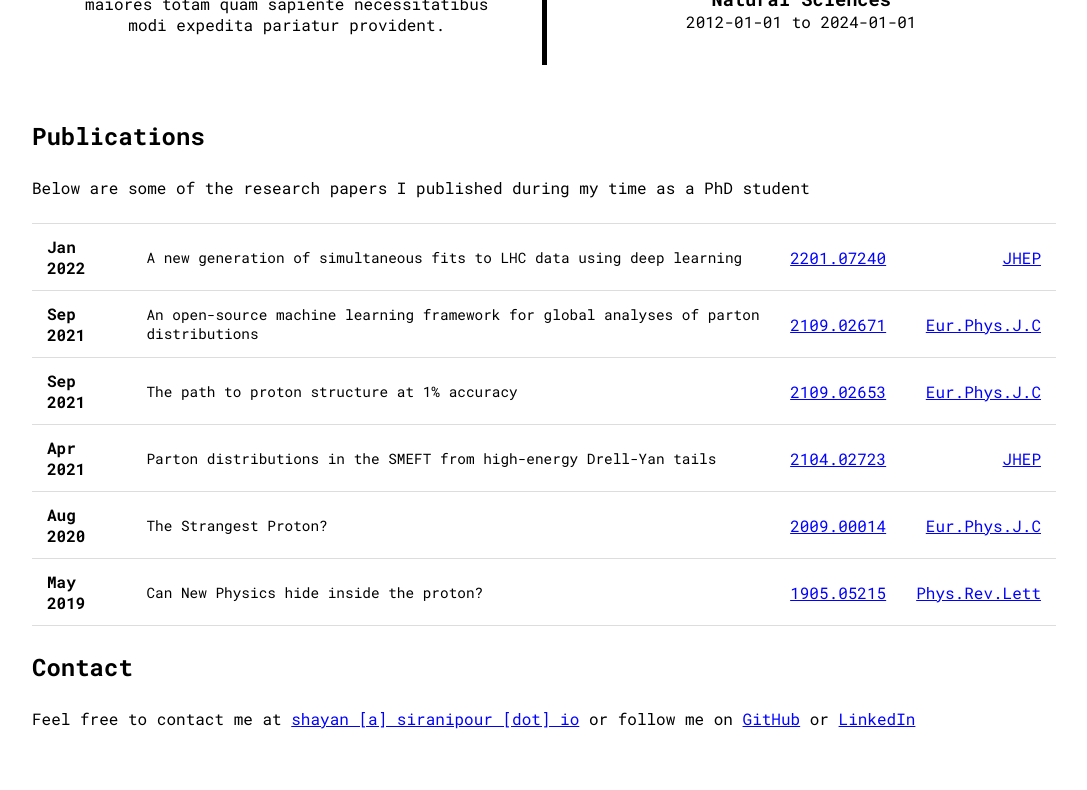
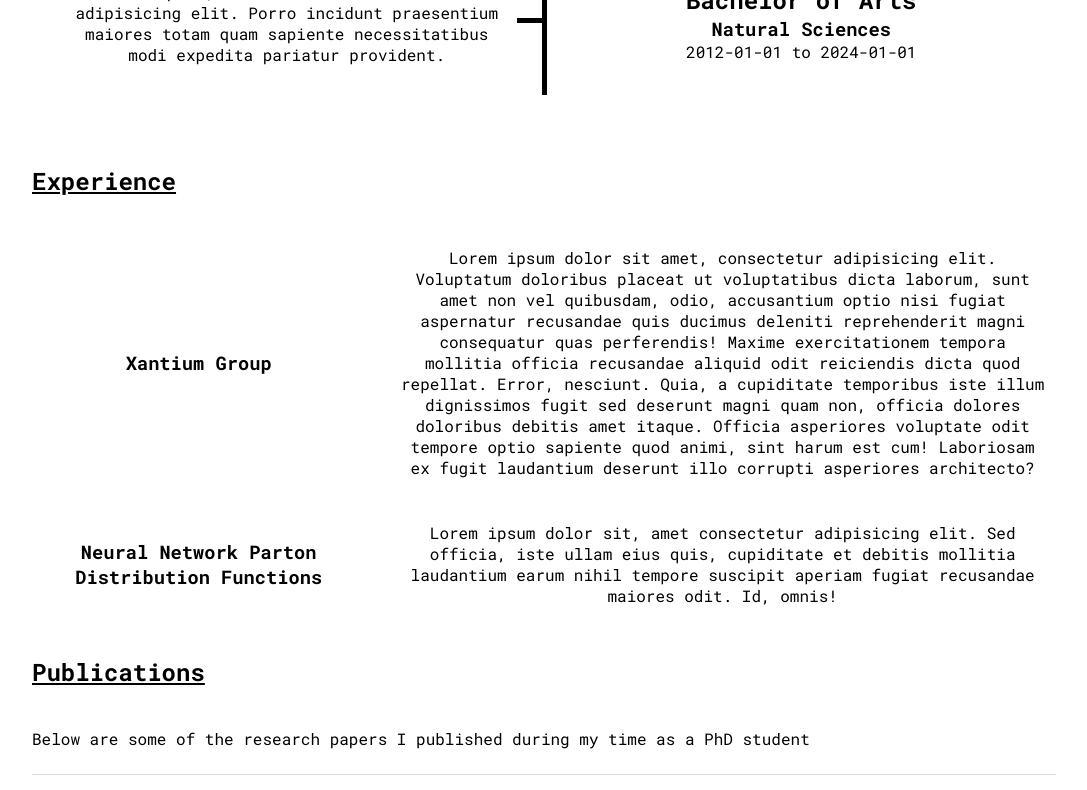
Before and after one commit to siranipour/website, a React (Vite) app: page / in a window 1280 px wide. Shown: the part 1820-2610 px from the top of the page, without its empty margins (96-1183 px from the left). Built offline with nearby package versions, Linux system fonts and the light colour scheme.

Commit message:
Adding experience section

```diff
--- a/src/App.tsx
+++ b/src/App.tsx
@@ -1,5 +1,9 @@
 import Header from "./components/Header/Header";
 import Contact from "./components/Contact/Contact";
+import {
+  Experience,
+  ExperienceEntries,
+} from "./components/Experience/Experience";
 import { Timeline, timelineEntries } from "./components/Timeline/Timeline";
 import {
   Publications,
@@ -12,7 +16,8 @@ const App = () => {
     <>
       <Header />
       <Timeline entries={timelineEntries} title={"Timeline"} />
-      <Publications entries={publicationEntries} title={"Publications"} />
+      <Experience title={"Experience"} entries={ExperienceEntries} />
+      <Publications title={"Publications"} entries={publicationEntries} />
       <Contact title={"Contact"} />
     </>
   );
--- /dev/null
+++ b/src/components/Experience/Experience.module.css
@@ -0,0 +1,19 @@
+.experience_container {
+    display: grid;
+    gap: 1.5rem;
+}
+
+.experience_container > h3, .experience_container > p {
+    display: flex;
+    align-items: center;
+    justify-content: center;
+    text-align: center;
+    padding: 10px;
+}
+
+
+@media (min-width: 650px) {
+    .experience_container {
+        grid-template-columns: 1fr 2fr;
+    }
+}
--- /dev/null
+++ b/src/components/Experience/Experience.tsx
@@ -0,0 +1,72 @@
+import style from "./Experience.module.css";
+import { Title } from "../Title/Title";
+
+interface ExperienceEntry {
+  title: string;
+  description: React.ReactNode;
+}
+
+const ExperienceEntries: ExperienceEntry[] = [
+  {
+    title: "Xantium Group",
+    description: (
+      <p>
+        Lorem ipsum dolor sit amet, consectetur adipisicing elit. Voluptatum
+        doloribus placeat ut voluptatibus dicta laborum, sunt amet non vel
+        quibusdam, odio, accusantium optio nisi fugiat aspernatur recusandae
+        quis ducimus deleniti reprehenderit magni consequatur quas perferendis!
+        Maxime exercitationem tempora mollitia officia recusandae aliquid odit
+        reiciendis dicta quod repellat. Error, nesciunt. Quia, a cupiditate
+        temporibus iste illum dignissimos fugit sed deserunt magni quam non,
+        officia dolores doloribus debitis amet itaque. Officia asperiores
+        voluptate odit tempore optio sapiente quod animi, sint harum est cum!
+        Laboriosam ex fugit laudantium deserunt illo corrupti asperiores
+        architecto?
+      </p>
+    ),
+  },
+  {
+    title: "Neural Network Parton Distribution Functions",
+    description: (
+      <p>
+        Lorem ipsum dolor sit, amet consectetur adipisicing elit. Sed officia,
+        iste ullam eius quis, cupiditate et debitis mollitia laudantium earum
+        nihil tempore suscipit aperiam fugiat recusandae maiores odit. Id,
+        omnis!
+      </p>
+    ),
+  },
+];
+
+const ExperienceElement = ({ title, description }: ExperienceEntry) => {
+  return (
+    <>
+      <h3>{title}</h3>
+      <p>{description}</p>
+    </>
+  );
+};
+
+const Experience = ({
+  title,
+  entries,
+}: {
+  title: string;
+  entries: ExperienceEntry[];
+}) => {
+  return (
+    <section>
+      <Title title={title} />
+      <div className={style.experience_container}>
+        {entries.map((entry, index) => {
+          const props = {
+            ...entry,
+          };
+          return <ExperienceElement key={index} {...props} />;
+        })}
+      </div>
+    </section>
+  );
+};
+
+export { Experience, ExperienceEntries };
--- a/src/components/Nav/Nav.tsx
+++ b/src/components/Nav/Nav.tsx
@@ -1,7 +1,7 @@
 import style from "./Nav.module.css";
 
 const Nav = () => {
-  const items = ["Timeline", "Publications", "Contact"];
+  const items = ["Timeline", "Experience", "Publications", "Contact"];
   return (
     <div className={style.navMenu}>
       {items.map((ele) => (
--- a/src/components/Title/Title.module.css
+++ b/src/components/Title/Title.module.css
@@ -1,8 +1,15 @@
 .container {
-    margin: 25px 0;
+    padding-top: 10px;
+    padding-bottom: 10px;
+    margin-top: 30px;
+    margin-bottom: 30px;
     position: sticky;
     top: 0;
     width: 100%;
     background-color: white;
     z-index: 1;
 }
+
+.container h2 {
+    text-decoration: underline;
+}
```
